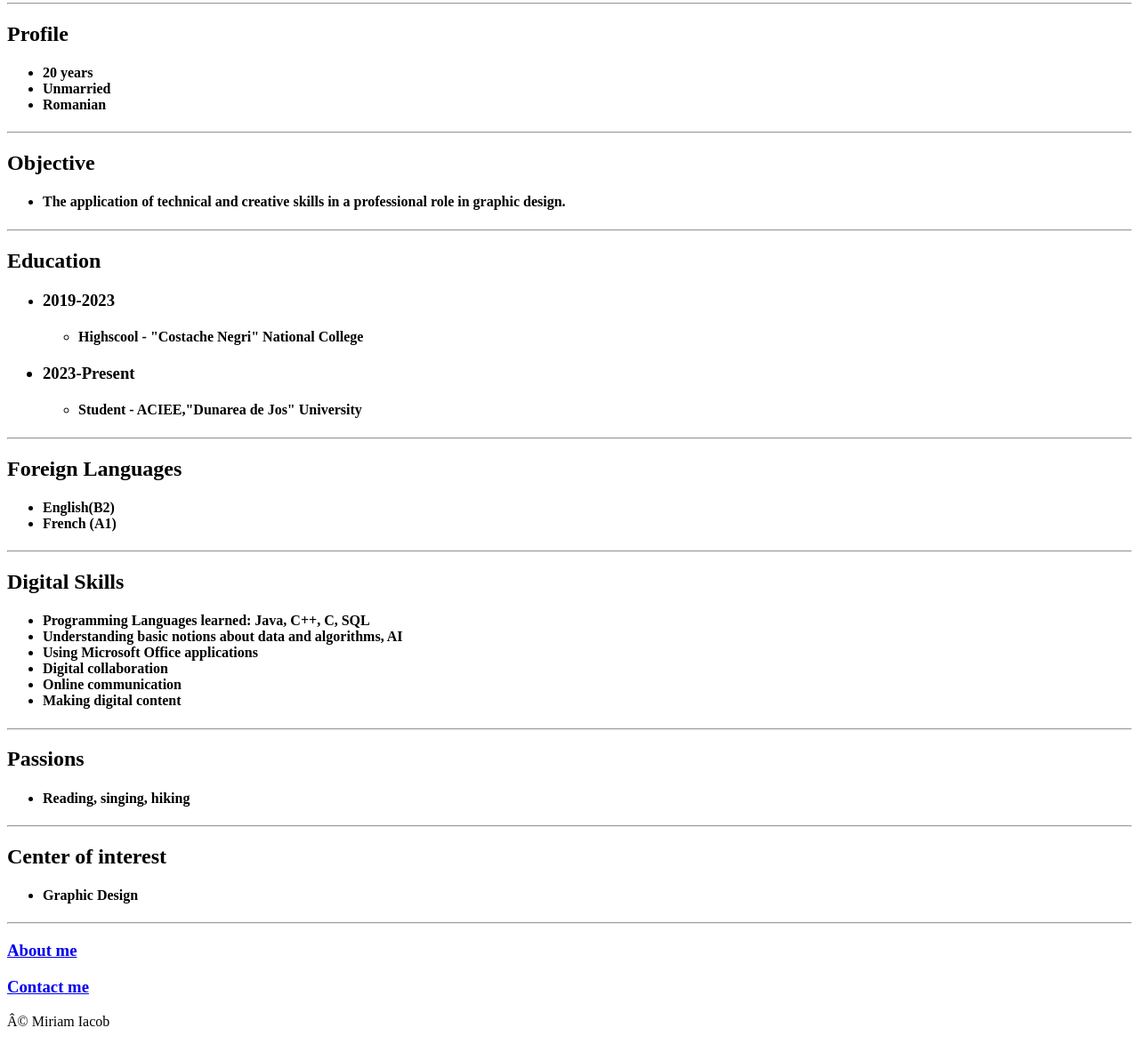
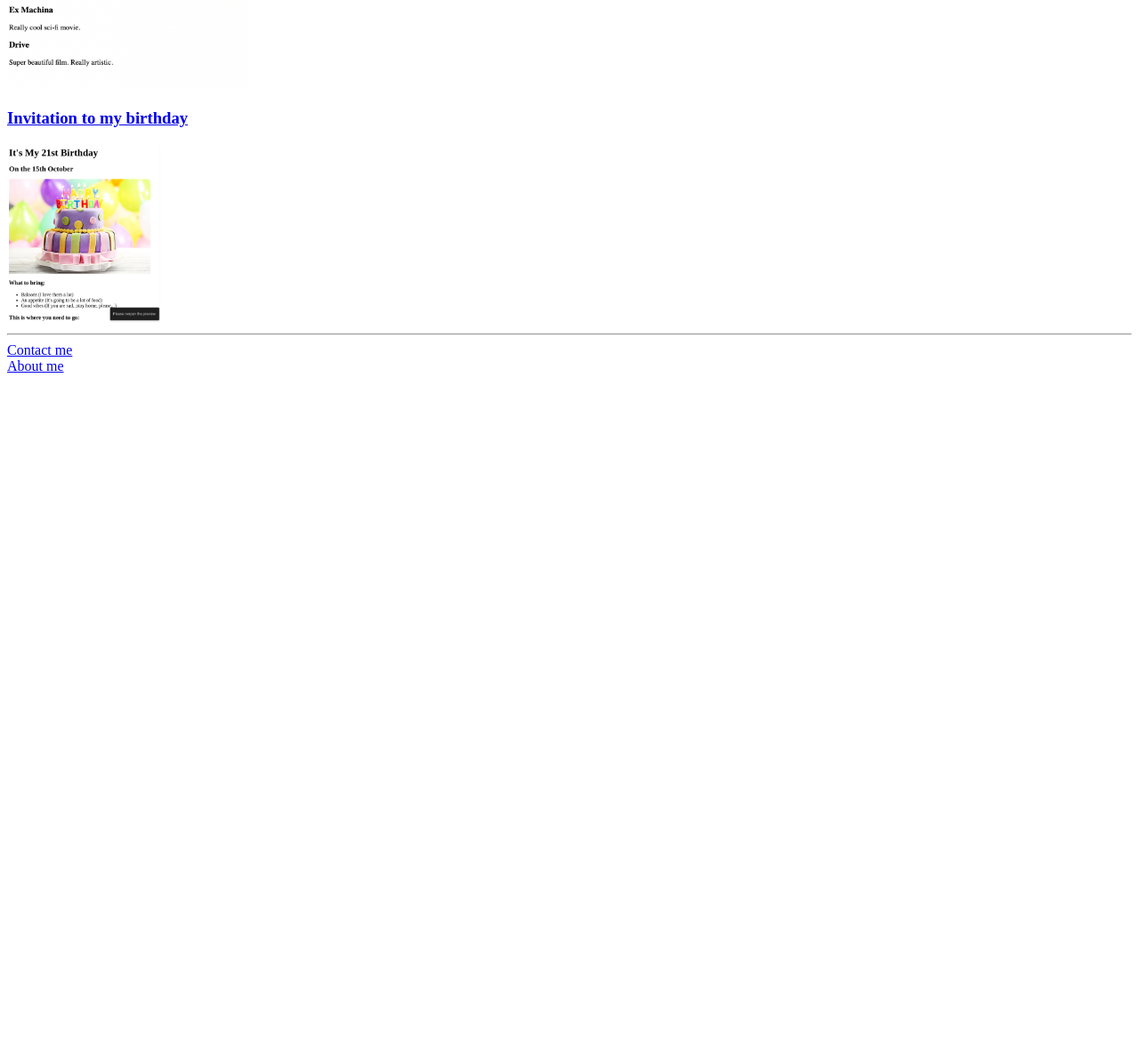
Before and after one commit to Miriam105/html-portfolio, a plain HTML site: page index.html in a window 1280 px wide. Shown: the part 289-1463 px from the top of the page at 89% size. After the commit the page ends 800 px from the top, so only its background shows below. Drawn offline with Linux system fonts and the light colour scheme.

Commit message:
Add files via upload

```diff
--- a/index.html
+++ b/index.html
@@ -1,55 +1,37 @@
-<!DOCTYPE html>
+<!-- TODO 1: Create the HTML Boilerplate -->
+<!Doctype html>
 <html lang="en">
-    <head>
-        <meta charset="UTF-4">
-        <h1><title>My Resume</title></h1>
-    </head>
-    <body>
-        <h1>IACOB MIRIAM</h1>
+<head>
+    <meta charset="UTF-4">
+    <title>Miriam's Website</title>
+</head>
+<body>
+    <h1>Miriam Iacob's Portofolio</h1>
+    <h2>I'm a Web Developer</h2>
+    <hr />
+    <h3><a href="./public/movie-ranking.html">Movie ranking by me</a></h3>
+    <img src="./assets/images/filme.png" alt="lista de filme preferate" height="200"/>
+    <h3><a href="./public/birthday-invite.html">Invitation to my birthday</a></h3>
+    <img src="./assets/images/invitatie.png" alt="invitatie la ziua unei fete cu un tort misto si mov" height="200" />
+    <hr />
+    <a href="./public/contact.html">Contact me</a><br />
+    <a href="./public/about.html">About me</a>
+</body>
 
-        <img src="./eu.jpg" height="200" />
-         <hr />
-        <h2>Profile</h2>
-        <h4><ul>
-            <li>20 years</li>
-            <li>Unmarried</li>
-            <li>Romanian</li>
-        </ul></h4>
-        <hr />
-        <h2>Objective</h2>
-        <h4><ul><li> The application of technical and creative skills in a professional role in graphic design.</li></ul></h4>
-        <hr />
-        <h2>Education</h2>
-        <ul><li><h3>2019-2023</h3>
-            <ul><li><h4>Highscool - "Costache Negri" National College
-        </h4></li></ul>
-        <h3><li>2023-Present</h3>
-        <ul><li><h4>Student - ACIEE,"Dunarea de Jos" University
-        </h4></li></ul></ul>
-        <hr />
-        <h2>Foreign Languages</h2>
-        <h4><ul><li>English(B2)</li>
-            <li>French (A1)</li>
-        </h4></ul>
-        <hr />
-        <h2>Digital Skills</h2>
-        <h4><ul><li> Programming Languages learned: Java, C++, C, SQL </li>
-            <li>Understanding basic notions about data and algorithms, AI </li>
-            <li>Using Microsoft Office applications</li>
-            <li>Digital collaboration</li>
-            <li>Online communication</li>
-            <li>Making digital content</li></ul>
-        </h4>
-        <hr />
-        <h2>Passions</h2>
-        <h4><ul><li>Reading, singing, hiking</li></ul></h4>
-        <hr />
-        <h2>Center of interest</h2>
-        <h4><ul><li>Graphic Design</li></ul></h4>
-        <hr />
-        <h3><a href="./about.html">About me</a></h3><h3><a href="./contact.html">Contact me</a></h3>
-<footer>
-    <p>© Miriam Iacob</p>
-  </footer>
-    </body>
+
+
+
 </html>
+<!-- TODO 2: Add Your previous projects' HTML into the public folder -->
+
+<!-- TODO 3: Take screenshots of your project previews and add the images to the images folder -->
+
+<!-- TODO 4: Add titles/subtitles etc. -->
+
+<!-- TODO 5: Add a link to the project pages -->
+
+<!-- TODO 6: Add images to show the project previews
+HINT for TODO 6: You can use the height attribute set to 200 to make the image smaller:
+https://developer.mozilla.org/en-US/docs/Web/HTML/Element/img#attr-height -->
+
+<!-- TODO 7: Add the Contact Me and About Me page links -->
```
